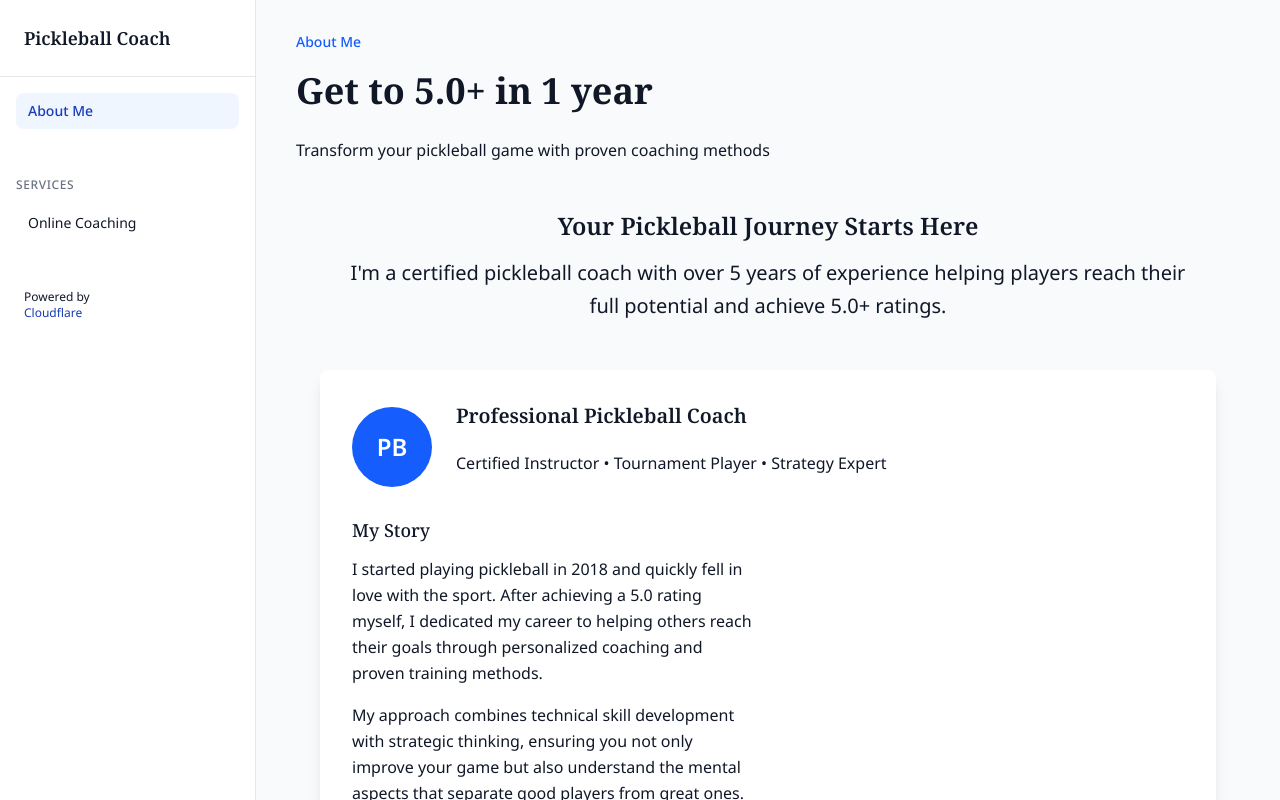
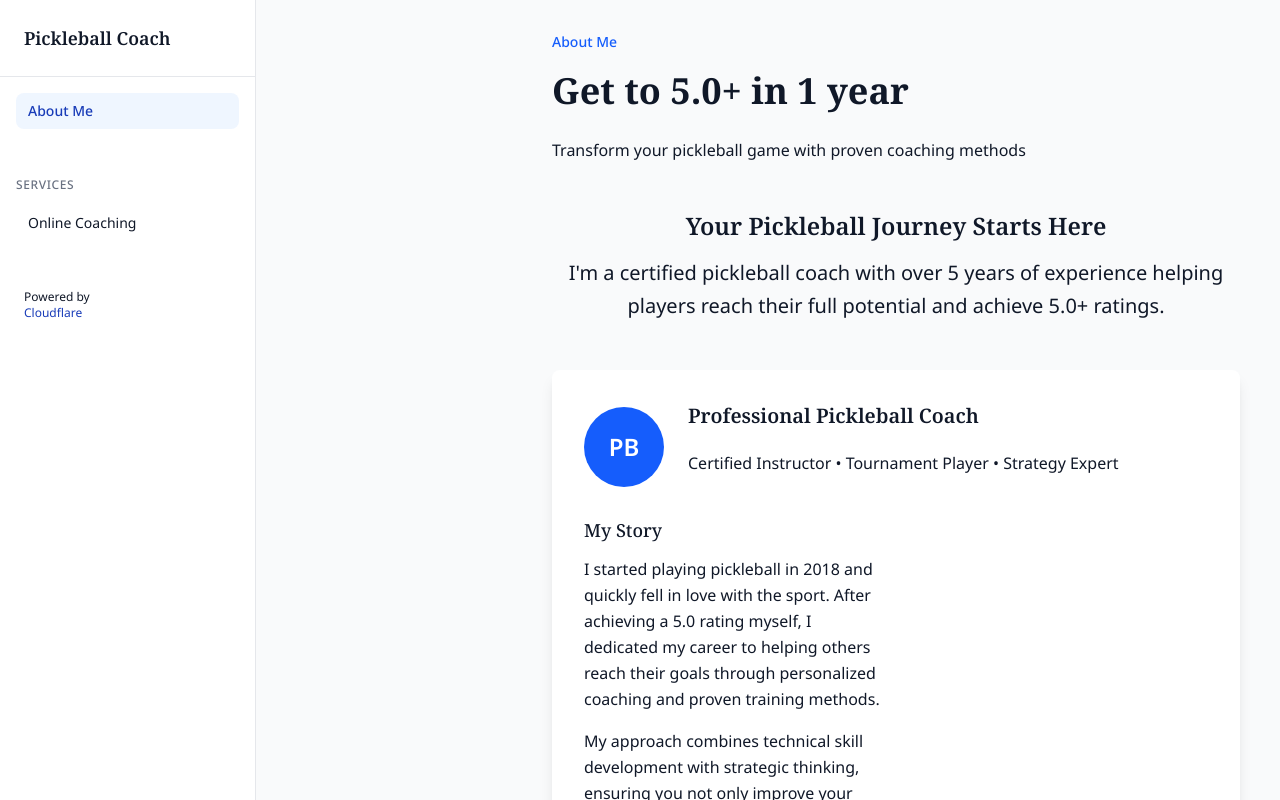
Before and after one commit to bertw2002/react-postgres-fullstack-template, a React (Vite) app: page / in a window 1280 px wide. Shown: the top 800 px of the page. Built offline with nearby package versions, Linux system fonts and the light colour scheme; a web font is replaced by a local one.

Commit message:
Update index.css

```diff
--- a/src/index.css
+++ b/src/index.css
@@ -78,7 +78,7 @@ p {
 }
 
 .sidebar {
-  @apply fixed top-0 left-0 h-full w-64 bg-white border-r border-gray-200 overflow-y-auto z-30;
+  @apply fixed top-0 left-0 h-full w-64 bg-white border-r border-gray-200 overflow-y-auto z-50;
 }
 
 .sidebar-title {
@@ -121,6 +121,13 @@ p {
 
   .sidebar {
     @apply shadow-xl;
+  }
+}
+
+/* Desktop sidebar positioning */
+@media (min-width: 768px) {
+  .sidebar {
+    @apply relative z-auto;
   }
 }
 
```
